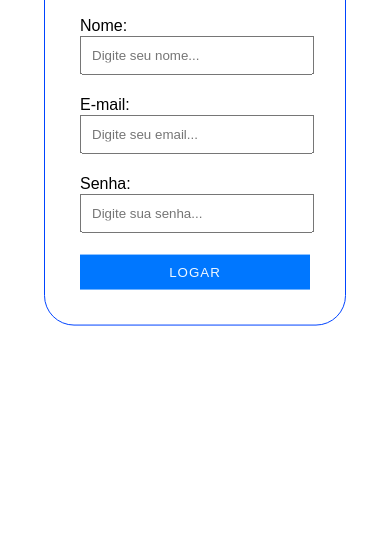
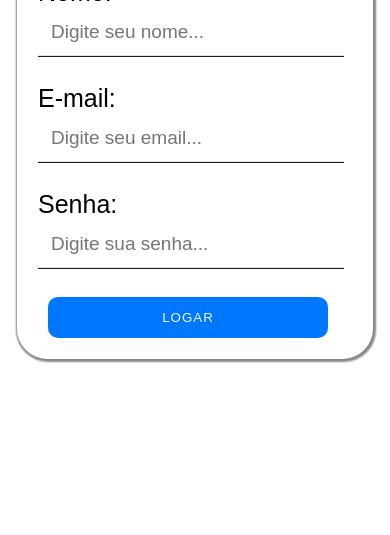
Before and after one commit to NickFodos/login, a plain HTML site: page index.html in a window 390 px wide. Shown: the part 309-844 px from the top of the page. Drawn offline with Linux system fonts and the light colour scheme.

Commit message:
ve ai jão

```diff
--- a/index.html
+++ b/index.html
@@ -9,18 +9,19 @@
 </head>
 
 <body>
+    <h1 id="title">NÃO TEM NADA</h1>
     <form>
         <h1>LOGIN</h1>
         <main>
-            <label>
+            <label for="name">
                 <span>Nome:</span>
                 <input type="text" placeholder="Digite seu nome...">
             </label>
-            <label>
+            <label for="E-mail">
                 <span>E-mail:</span>
                 <input type="email" placeholder="Digite seu email...">
             </label>
-            <label>
+            <label for="password">
                 <span>Senha:</span>
                 <input type="password" placeholder="Digite sua senha...">
             </label>
--- a/style.css
+++ b/style.css
@@ -3,6 +3,12 @@ body {
     padding: 0;
     background-color: rgb(255, 255, 255);
     font-family: Arial, Helvetica, sans-serif;
+    max-width: 100%;
+    max-height: 100%;
+}
+
+#title {
+    display: none;
 }
 
 form {
@@ -11,31 +17,155 @@ form {
     border-radius: 30px;
     top: 50%;
     left: 50%;
-    border: 1px solid rgb(0, 68, 255);
+    box-shadow: 1px 1px 2px 2px rgb(133, 133, 133);
     transform: translate(-50%, -50%);
+    width: 250px;
+    transition: 0.2s all ease-in-out;
 }
+
+
 
 form h1 {
     text-align: center;
+    letter-spacing: 5px;
 }
 
 input,
 label,
 button {
+    position: relative;
+    max-width: 100%;
     padding: 10px;
     margin-right: 20px;
     margin-top: 1px;
     width: 210px;
     display: block;
     outline: none;
+    cursor: pointer;
+}
 
+input {
+    border: none;
+    border-bottom: 1px solid black;
 }
 
 button {
-    width: 230px;
+    margin-left: 10px;
+    border-radius: 10px;
+    padding: 11px;
     text-transform: uppercase;
     letter-spacing: 1px;
     border: none;
     background-color: rgb(0, 119, 255);
     color: aliceblue;
 }
+
+input::placeholder {
+    font-size: 15px;
+}
+
+@media only screen and (max-width: 414px) {
+    h1 {
+        font-size: 35px;
+    }
+
+    form {
+        width: 340px;
+        padding: 3px;
+        font-size: 20px;
+    }
+
+    label,
+    input,
+    button {
+        width: 280px;
+        padding: 13px;
+    }
+
+    input::placeholder {
+        font-size: 19px;
+    }
+
+    input::placeholder {
+        font-size: 19px;
+    }
+
+    button {
+        width: 280px;
+
+    }
+}
+
+@media only screen and (max-width: 430px) {
+    h1 {
+        font-size: 36px;
+    }
+
+    form {
+        width: 340px;
+        padding: 8px;
+        font-size: 25px;
+    }
+
+    label,
+    input,
+    button {
+        width: 280px;
+        padding: 13px;
+    }
+
+    input::placeholder {
+        font-size: 19px;
+    }
+
+    input {
+        font-size: 19px;
+    }
+
+    button {
+        width: 280px;
+
+    }
+}
+
+@media only screen and (max-width: 360px) {
+    h1 {
+        margin: 0;
+    }
+
+    form {
+        width: 250px;
+        height: 350px;
+        font-size: 19px;
+        padding: 30px;
+    }
+
+
+
+    label,
+    input,
+    button {
+        margin: 0px;
+        padding: 10px;
+        width: 220px;
+
+    }
+
+    input {
+        font-size: 19px;
+    }
+
+    button {
+        width: 210px;
+    }
+}
+
+@media only screen and (max-width: 350px) {
+    form {
+        display: none;
+    }
+
+    #title {
+        display: block;
+    }
+}
```
